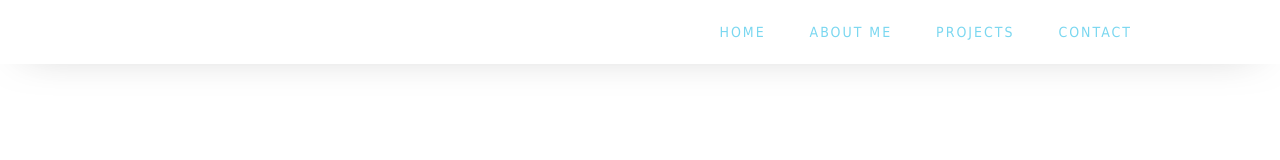
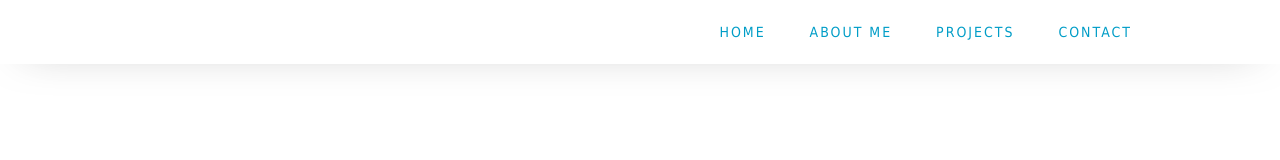
Before and after one commit to Fethi-Hamdani/vanila-portfolio, a plain HTML site: page index.html in a window 1280 px wide. Shown: the top 160 px of the page. Drawn offline with nearby package versions, Linux system fonts and the light colour scheme.

Commit message:
tuned color

```diff
--- a/styles/css.css
+++ b/styles/css.css
@@ -584,7 +584,7 @@ header {
 /* navbar */
 #app_bar {
   letter-spacing: 2px;
-  color: #7ad7f0;
+  color: #009dc7;
   transition: transform 0.15s ease-in-out;
   font-family: Tahoma, Geneva, sans-serif;
 }
```
